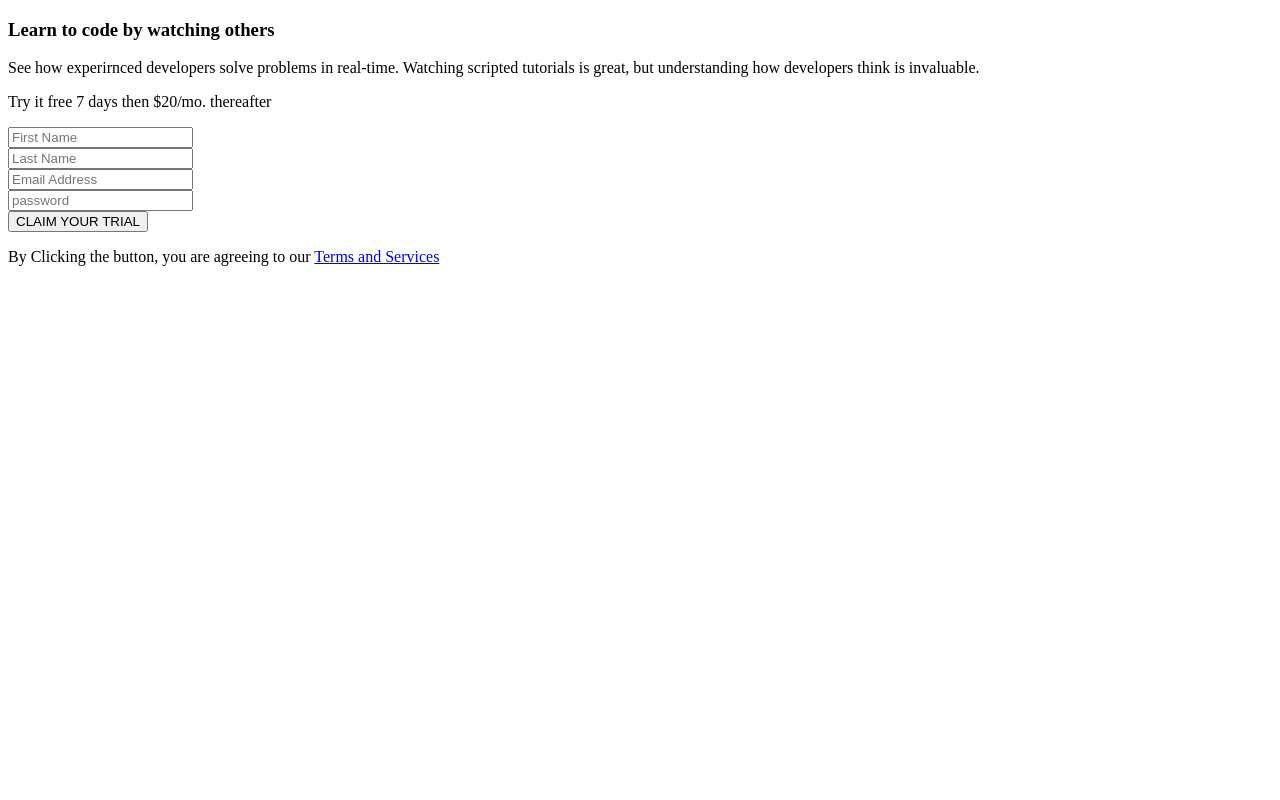
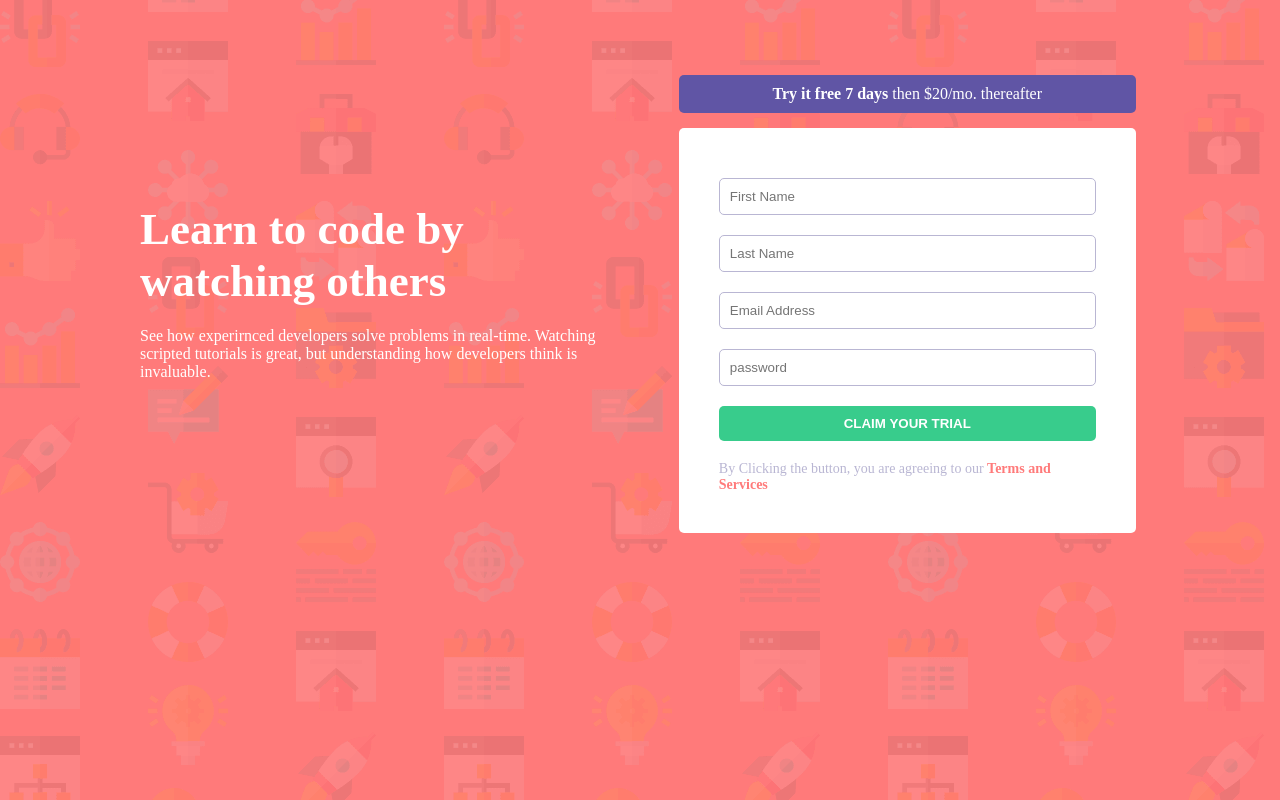
Before and after one commit to PrinceNeyo/Registration-ZuriTask2, a plain HTML site: page Registration/index.html in a window 1280 px wide. Drawn offline with Linux system fonts and the light colour scheme.

Commit message:
Update index.html

```diff
--- a/Registration/index.html
+++ b/Registration/index.html
@@ -6,7 +6,7 @@
     <meta name="viewport" content="width=device-width, initial-scale=1.0" />
     <link rel="stylesheet" href="https://fonts.googleapis.com/css2?family=Poppins:wgt@400;500;600;700&display=swap">
     <title>Registration</title>
-    <link rel="stylesheet" href="registrationform.css" />
+    <link rel="stylesheet" href="index.css" />
   </head>
   <body>
     <main>
```
